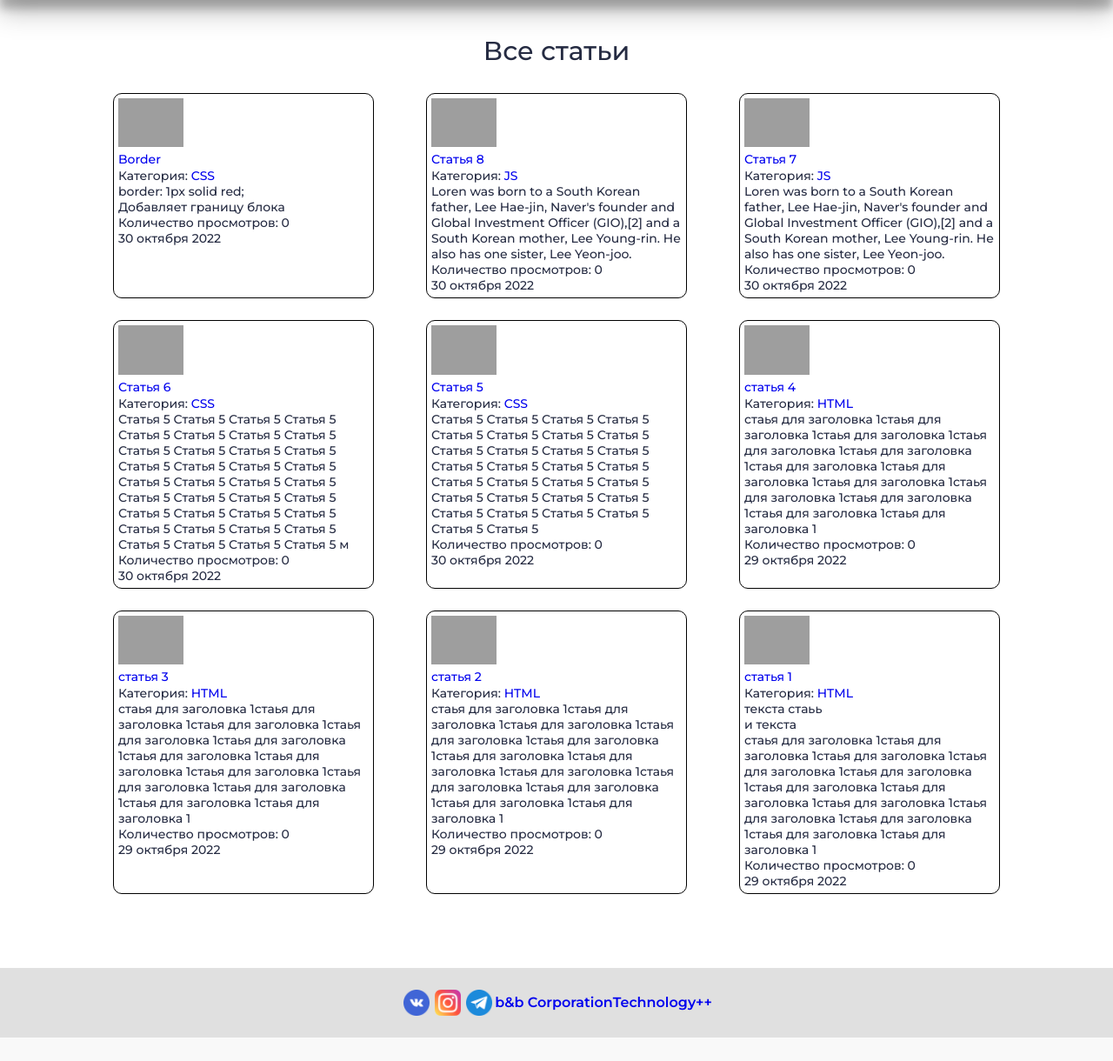
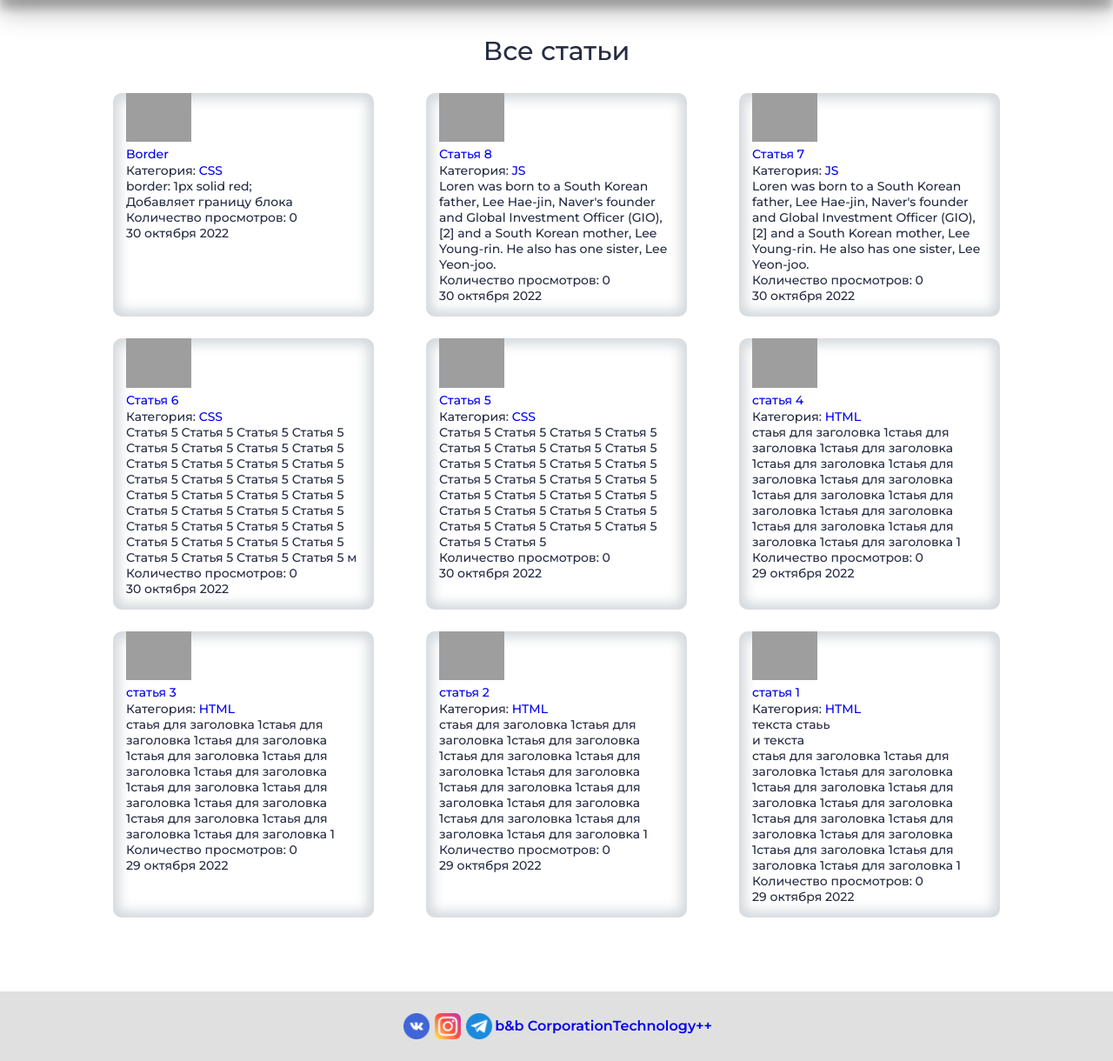
Before and after one commit to Lavarenka/frontend_help, a Django app: page / in a window 1280 px wide. Shown: the part 90-1310 px from the top of the page at 87% size. Before the commit the page ends 1283 px from the top, so only its background shows below. Run offline with Django 4.2, Linux system fonts and the light colour scheme; data comes from the database, SQL or seed files in the repository; grey boxes are pictures that could not be loaded.

Commit message:
css border

```diff
--- a/fehelp/fehelp/static/css/styles.css
+++ b/fehelp/fehelp/static/css/styles.css
@@ -141,14 +141,18 @@ body {
 }
 
 .content-block {
-    border: 1px solid black;
+
     border-radius:10px;
     flex: 0 0 auto;
     width: 300px;
     height: auto;
     margin: 5px 5px 20px 5px;
     display: flex;
-    padding: 5px;
+    padding: 0px 15px 15px 15px ;
+
+-webkit-box-shadow: 0px 0px 14px 7px rgba(34, 60, 80, 0.2) inset;
+-moz-box-shadow: 0px 0px 14px 7px rgba(34, 60, 80, 0.2) inset;
+box-shadow: 0px 0px 14px 7px rgba(34, 60, 80, 0.2) inset;
 }
 
 .content-block__title {}
```
Also changed, not shown: fehelp/static/css/styles.css (+6 -2 lines).
